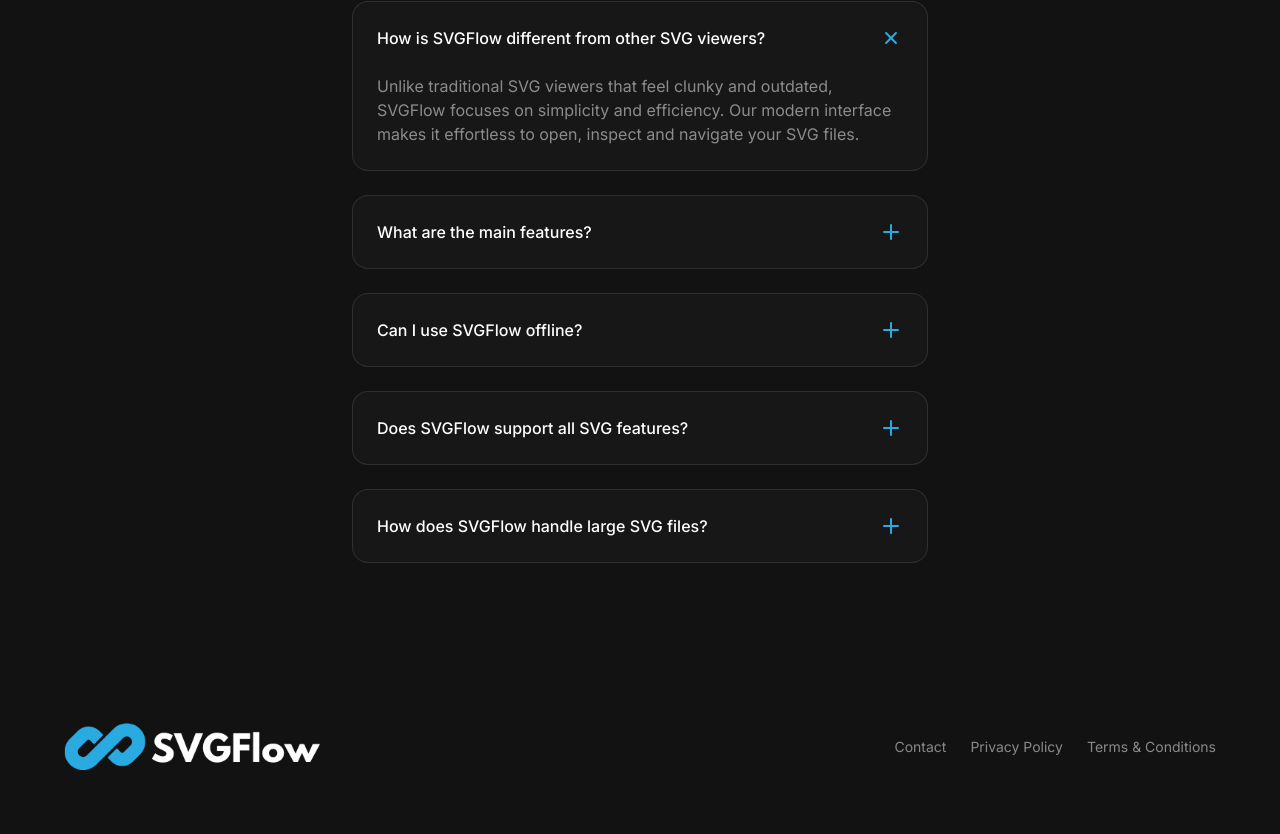
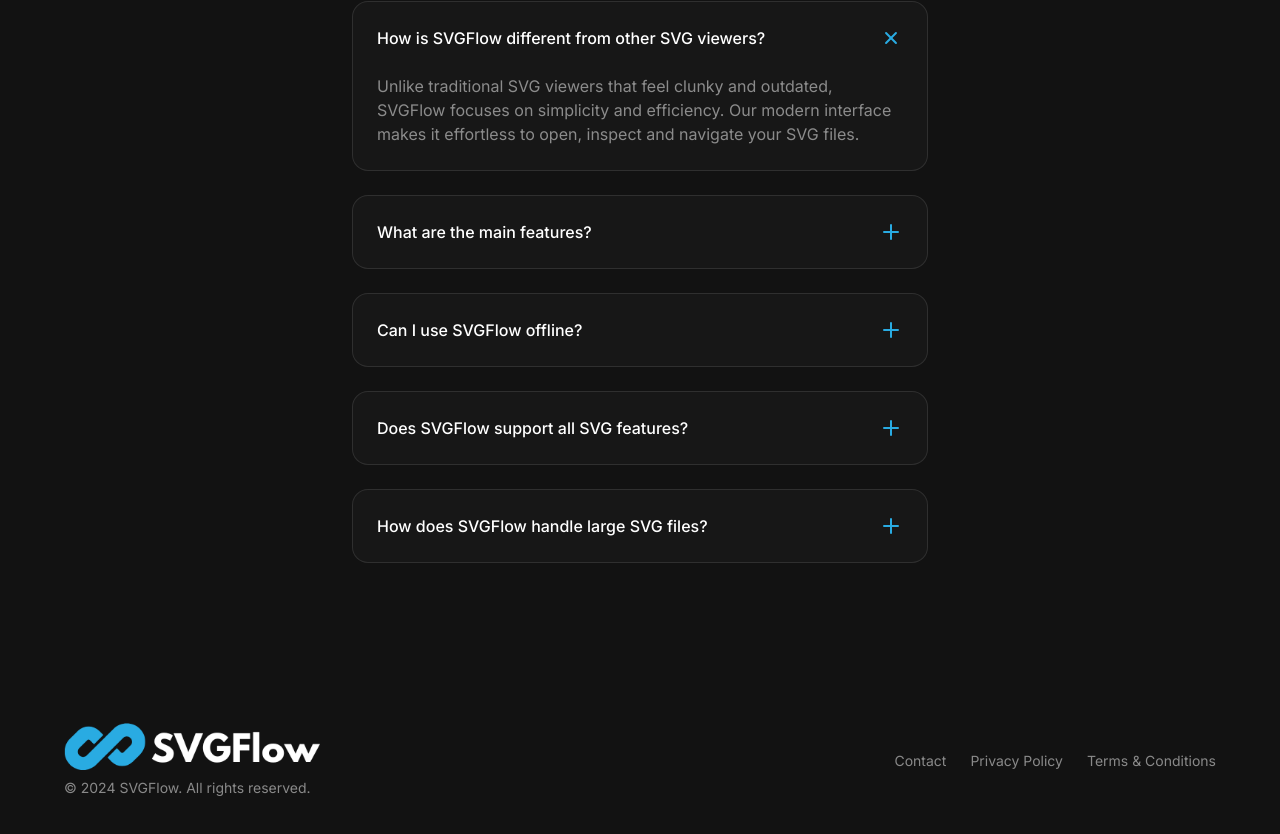
Before and after one commit to zedvex/svgflow-landing-page, a Next.js app: page / in a window 1280 px wide. Shown: the part 3313-4147 px from the top of the page. Built offline with nearby package versions, Linux system fonts and the light colour scheme.

Commit message:
Add copyright to footer

```diff
--- a/sections/Footer.tsx
+++ b/sections/Footer.tsx
@@ -11,6 +11,9 @@
         <div className="flex flex-col md:flex-row items-center md:justify-between gap-6">
           <div>
             <Image src={logoImage} alt="logo" className="w-64" />
+            <p className="text-white/50 text-sm mt-2">
+              © {new Date().getFullYear()} SVGFlow. All rights reserved.
+            </p>
           </div>
           <div>
             <nav className="flex gap-6">
```
